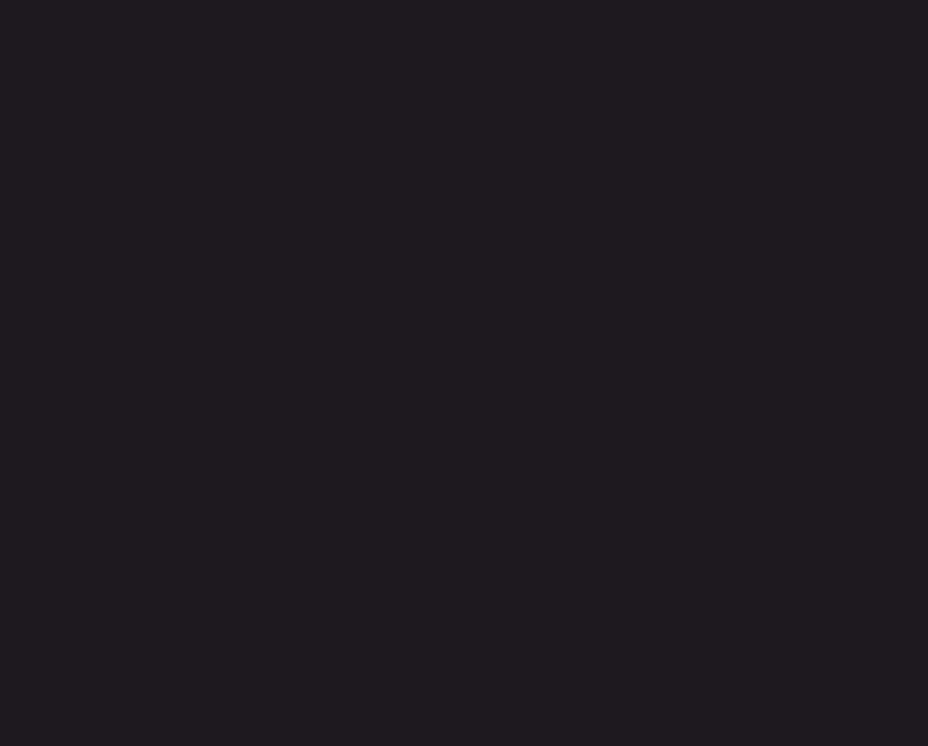
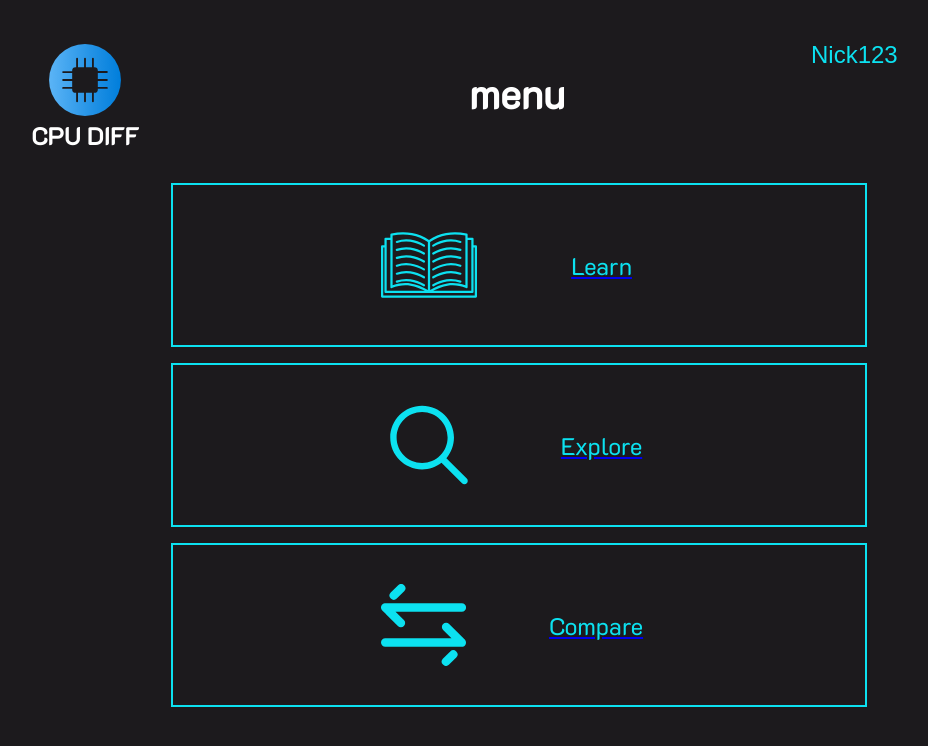
Before and after one commit to pepeni/CPUDIFF, an Angular app in the folder frontend/cpuDiffApp/: page / in a window 1280 px wide. Shown: the top 746 px of the page, without its empty margins (123-1051 px from the left). Built offline with nearby package versions, Linux system fonts and the light colour scheme.

Commit message:
Added links between views

```diff
--- a/frontend/cpuDiffApp/src/app/app.module.ts
+++ b/frontend/cpuDiffApp/src/app/app.module.ts
@@ -13,6 +13,7 @@ import { ProcessorComponent } from './processor/processor.component';
 
 
 const appRoute: Routes = [
+  {path: '', component: MenuComponent},
   {path: 'Login', component: LoginComponent},
   {path: 'Register', component: RegisterComponent},
   {path: 'Menu', component: MenuComponent},
--- a/frontend/cpuDiffApp/src/app/article-list/article-list.component.html
+++ b/frontend/cpuDiffApp/src/app/article-list/article-list.component.html
@@ -17,7 +17,7 @@
             </div>
             <div class="view-name"><h1>Dowiedz się więcej!</h1></div>
             <div class="menu-link-div">
-                <a href="" class="menu-link">menu</a>
+                <a routerLink="/Menu" class="menu-link">menu</a>
             </div>
         </div>
         <div class="articles-container">
--- a/frontend/cpuDiffApp/src/app/article/article.component.html
+++ b/frontend/cpuDiffApp/src/app/article/article.component.html
@@ -17,7 +17,7 @@
             </div>
             <div class="view-name"><h1>Tytuł artykułu</h1></div>
             <div class="menu-link-div">
-                <a href="" class="menu-link">menu</a>
+                <a routerLink="/Menu" class="menu-link">menu</a>
             </div>
         </div>
         <div class="article-container">
--- a/frontend/cpuDiffApp/src/app/comparison/comparison.component.html
+++ b/frontend/cpuDiffApp/src/app/comparison/comparison.component.html
@@ -17,7 +17,7 @@
             </div>
             <div class="view-name"><h1>CPU COMPARISON</h1></div>
             <div class="menu-link-div">
-                <a href="" class="menu-link">menu</a>
+                <a routerLink="/Menu" class="menu-link">menu</a>
             </div>
         </div>
 
--- a/frontend/cpuDiffApp/src/app/menu/menu.component.html
+++ b/frontend/cpuDiffApp/src/app/menu/menu.component.html
@@ -26,9 +26,9 @@
         </div>
 
         <div class="menu-container">
-            <div class="menu-option" id="learn"> <img src="assets/images/book.svg" class="book-img"> <p class="book-name">Learn</p> </div>
-            <div class="menu-option" id="explore"> <img src="assets/images/explore.svg" class="explore-img"> <p class="explore-name">Explore</p> </div>
-            <div class="menu-option" id="compare"> <img src="assets/images/compare.svg" class="compare-img"> <p class="compare-name">Compare</p> </div>
+            <a routerLink="/ArticleList" ><div class="menu-option" id="learn"> <img src="assets/images/book.svg" class="book-img"> <p class="book-name">Learn</p> </div></a>
+            <a routerLink="/Processor" ><div class="menu-option" id="explore"> <img src="assets/images/explore.svg" class="explore-img"> <p class="explore-name">Explore</p> </div></a>
+            <a routerLink="/Comparison" ><div class="menu-option" id="compare"> <img src="assets/images/compare.svg" class="compare-img"> <p class="compare-name">Compare</p> </div></a>
         </div>
 
     </div>
--- a/frontend/cpuDiffApp/src/app/processor/processor.component.html
+++ b/frontend/cpuDiffApp/src/app/processor/processor.component.html
@@ -23,7 +23,7 @@
                 </select>
             </div>
             <div class="menu-link-div">
-                <a href="" class="menu-link">menu</a>
+                <a routerLink="/Menu" class="menu-link">menu</a>
             </div>
         </div>
 
```
